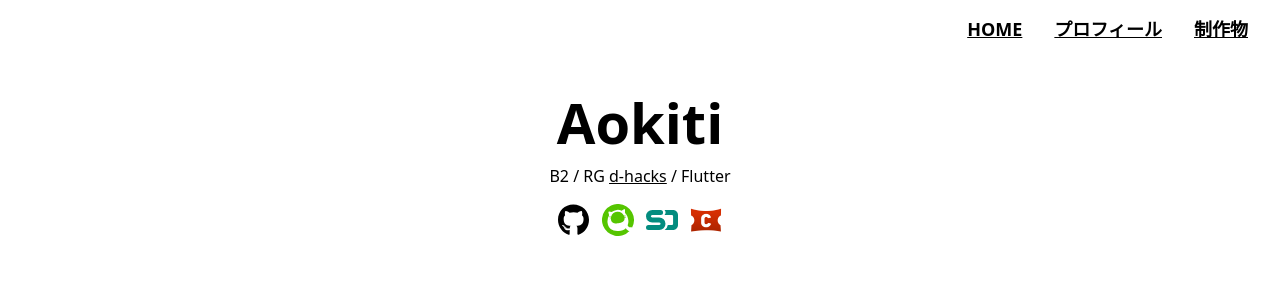
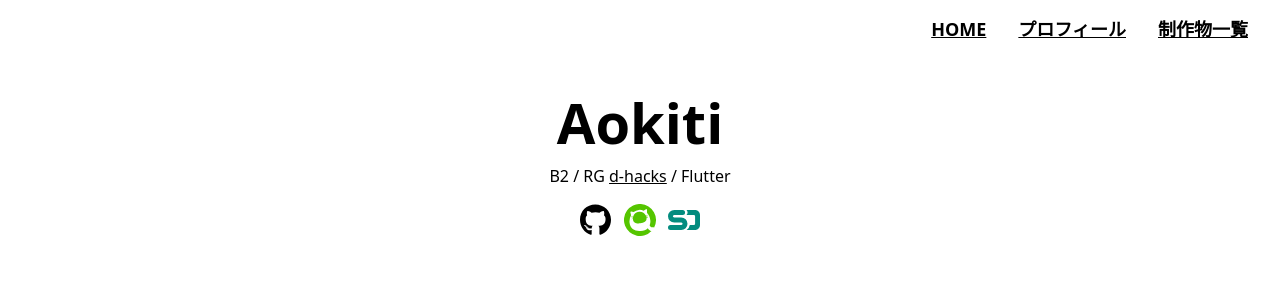
Before and after one commit to sakusaku3939/my-page, a Next.js app: page / in a window 1280 px wide. Shown: the top 286 px of the page. Built offline with nearby package versions, Linux system fonts and the light colour scheme.

Commit message:
Update home

```diff
--- a/src/components/molecule/Menu/Menu.tsx
+++ b/src/components/molecule/Menu/Menu.tsx
@@ -23,7 +23,7 @@ const MenuItem = ({ onClick }: MenuItemProps) => {
   return <>
     <Link className={hamburger.link} href="/" onClick={onClick}>HOME</Link>
     <Link className={hamburger.link} href="/profile" onClick={onClick}>プロフィール</Link>
-    <Link className={hamburger.link} href="/posts" onClick={onClick}>制作物</Link>
+    <Link className={hamburger.link} href="/posts" onClick={onClick}>制作物一覧</Link>
   </>;
 };
 
--- a/src/components/molecule/SnsList/SnsList.tsx
+++ b/src/components/molecule/SnsList/SnsList.tsx
@@ -25,9 +25,6 @@ const SnsList = () => {
         <SnsButton title={"Speaker Deck"} style={sns.speakerDeck} href={"https://speakerdeck.com/sakusaku3939"}>
           <FontAwesomeIcon icon={faSpeakerDeck} />
         </SnsButton>
-        <SnsButton title={"Connpass"} style={sns.connpass} href={"https://connpass.com/user/Aokiti/"}>
-          <Image src={"/icon/connpass_logo.png"} alt={""} fill style={{ objectFit: "contain" }} />
-        </SnsButton>
       </div>
     </>
   );
--- a/src/pages/posts/index.tsx
+++ b/src/pages/posts/index.tsx
@@ -23,7 +23,7 @@ const Index = ({ filter, categories, overviews }: Props) => {
         <link rel="icon" href="/favicon.ico" />
       </Head>
       <HamburgerMenu />
-      <h1 className={index.postTitle}>制作物<span>{filter?.length ? `「${filter}」 の記事` : ""}</span></h1>
+      <h1 className={index.postTitle}>制作物一覧<span>{filter?.length ? `「${filter}」 の記事` : ""}</span></h1>
       <div className={index.mobileCategory}>
         <MobileCategory categories={categories} />
       </div>
```
